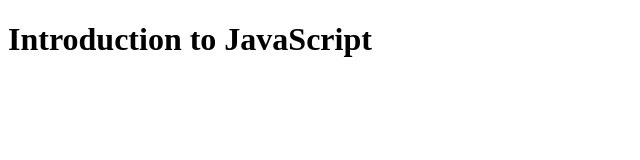
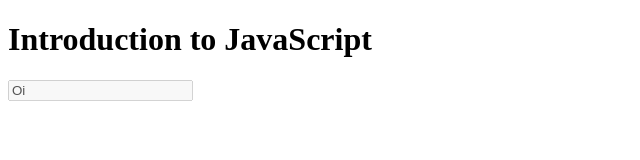
Before and after one commit to diatsilva007/JavaScript, a plain HTML site: page index.html in a window 1280 px wide. Shown: the whole page, without its empty margins (0-640 px from the left). Drawn offline with Linux system fonts and the light colour scheme.

Commit message:
project updated

```diff
--- a/index.html
+++ b/index.html
@@ -6,12 +6,18 @@
     <meta name="viewport" content="width=device-width, initial-scale=1.0">
     <title>JavaScript</title>
 
-    <script src="my_script.js"></script>
+
 </head>
 
 <body>
 
     <h1>Introduction to JavaScript</h1>
+    <input type="text"
+    placeholder="Teste de precedência"
+    id="nome"
+    disabled="disabled">
+
+    <script src="my_script.js"></script>
 
 </body>
 
--- a/my_script.js
+++ b/my_script.js
@@ -1 +1,3 @@
-alert('Hello, welcome to my course!!!');
+alert('Hello, welcome to the course!!!');
+
+document.getElementById('nome').value = 'Oi'
```
